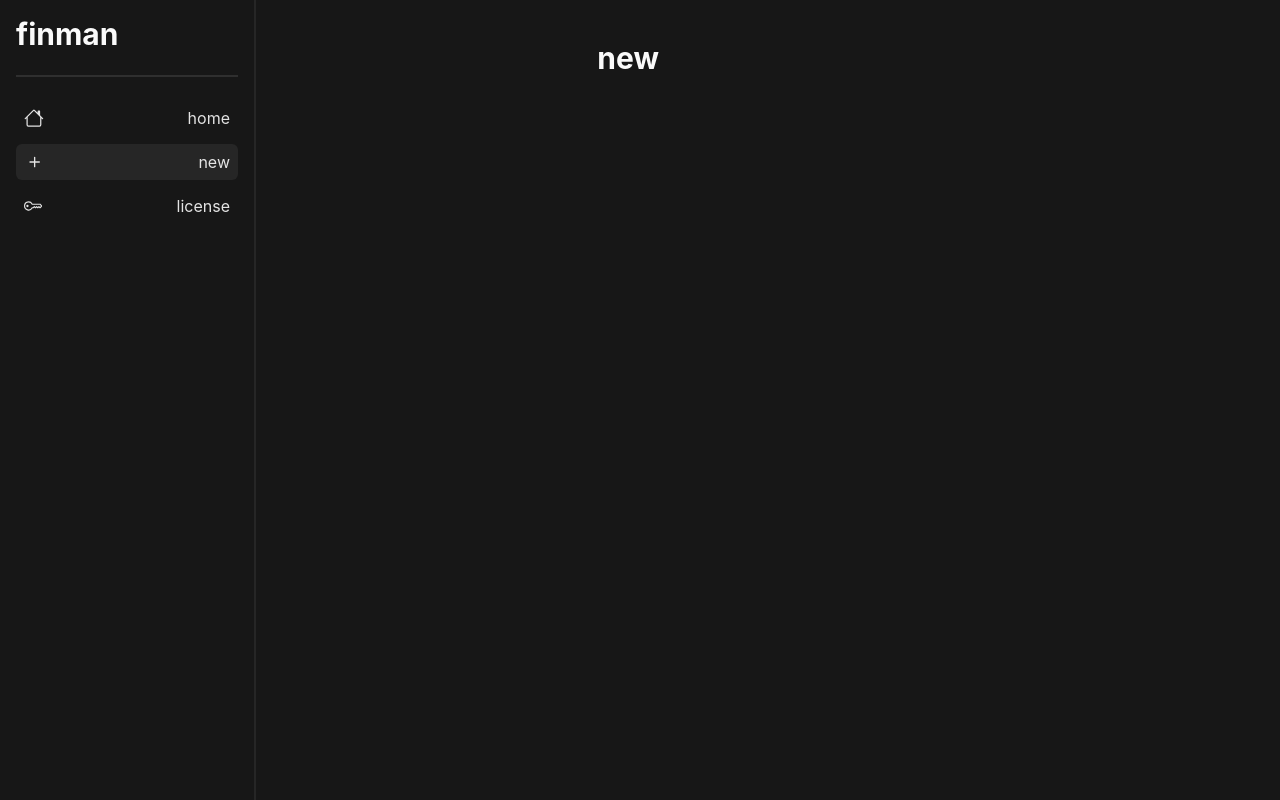
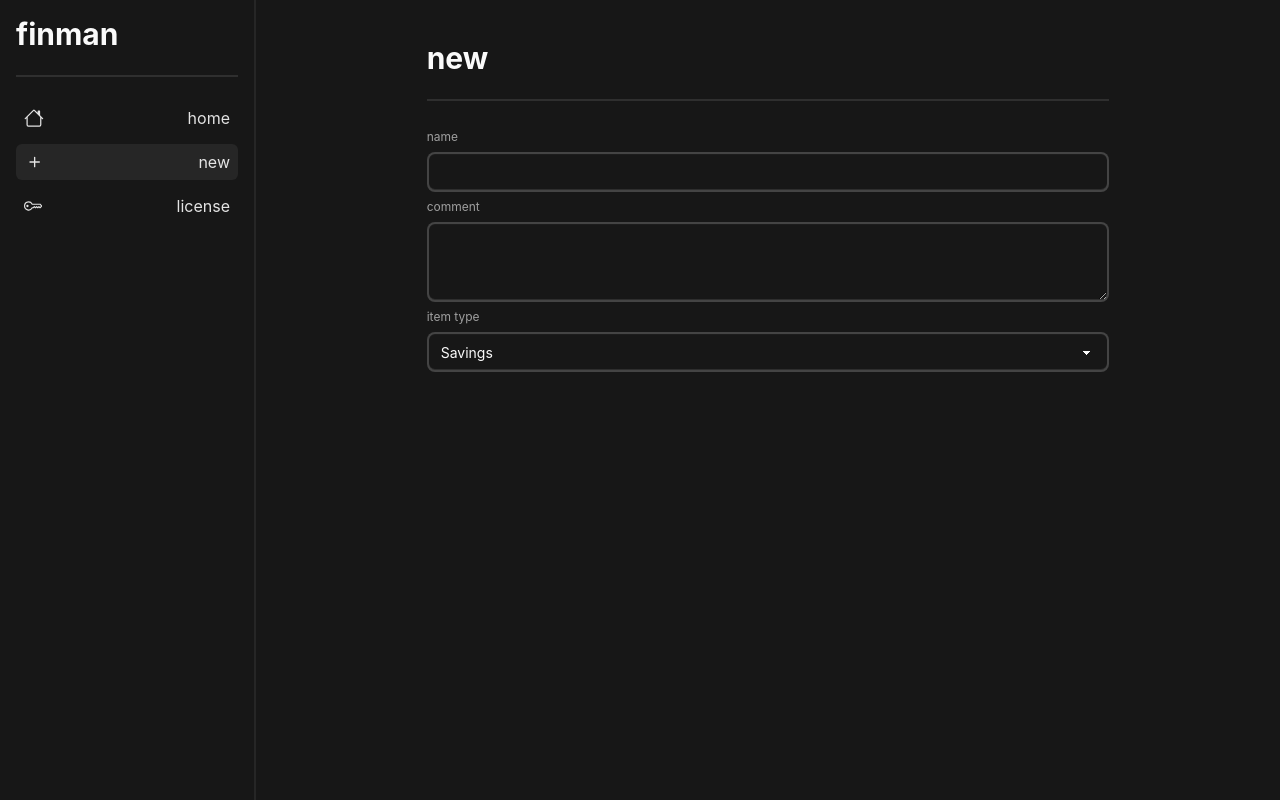
Before and after one commit to aixoio/finman, a SvelteKit app: page /new in a window 1280 px wide. Built offline with nearby package versions, Linux system fonts and the light colour scheme.

Commit message:
add base for /new form

```diff
--- a/src/routes/layout.css
+++ b/src/routes/layout.css
@@ -9,7 +9,7 @@
 
     --color-base-100: var(--color-neutral-900);
     --color-base-200: var(--color-neutral-950);
-    --color-base-300: var(--color-black);
+    --color-base-300: var(--color-bl);
     --color-base-content: var(--color-neutral-50);
     --color-primary: var(--color-emerald-500);
     --color-primary-content: var(--color-emerald-950);
@@ -38,7 +38,7 @@
     --size-field: var(--spacing);
 
     /* border size */
-    --border: var(--spacing);
+    --border: calc(var(--spacing) / 2);
 
     /* effects */
     --depth: 1;
--- a/src/routes/new/+page.svelte
+++ b/src/routes/new/+page.svelte
@@ -1,5 +1,30 @@
-<div class="mx-auto max-w-1/3">
+<div class="mx-auto max-w-2/3">
     <div class="mt-10">
         <h1 class="text-3xl font-bold">new</h1>
+        <div class="divider"></div>
+
+        <form>
+            <fieldset class="fieldset">
+                <label for="name" class="label">name</label>
+                <input
+                    type="text"
+                    name="name"
+                    id="name"
+                    class="input w-full"
+                    required
+                />
+
+                <label for="comment" class="label">comment</label>
+                <textarea name="comment" id="comment" class="textarea w-full"
+                ></textarea>
+
+                <label for="item_type" class="label">item type</label>
+                <select name="item_type" id="item_type" class="select w-full">
+                    <option value="Savings">Savings</option>
+                    <option value="SelfLoan">Self Loan</option>
+                    <option value="ExternalLoan">External Loan</option>
+                </select>
+            </fieldset>
+        </form>
     </div>
 </div>
```
